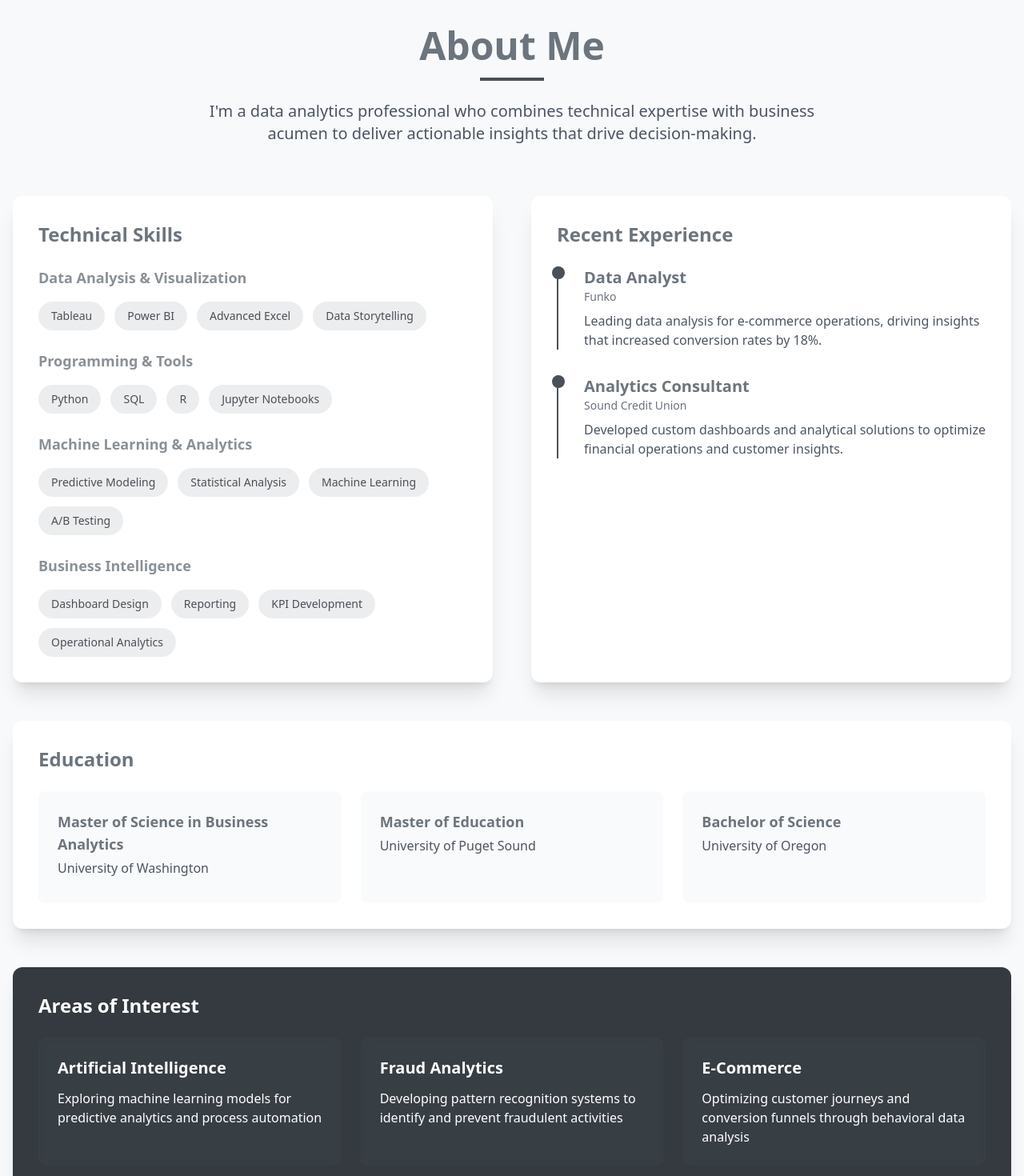
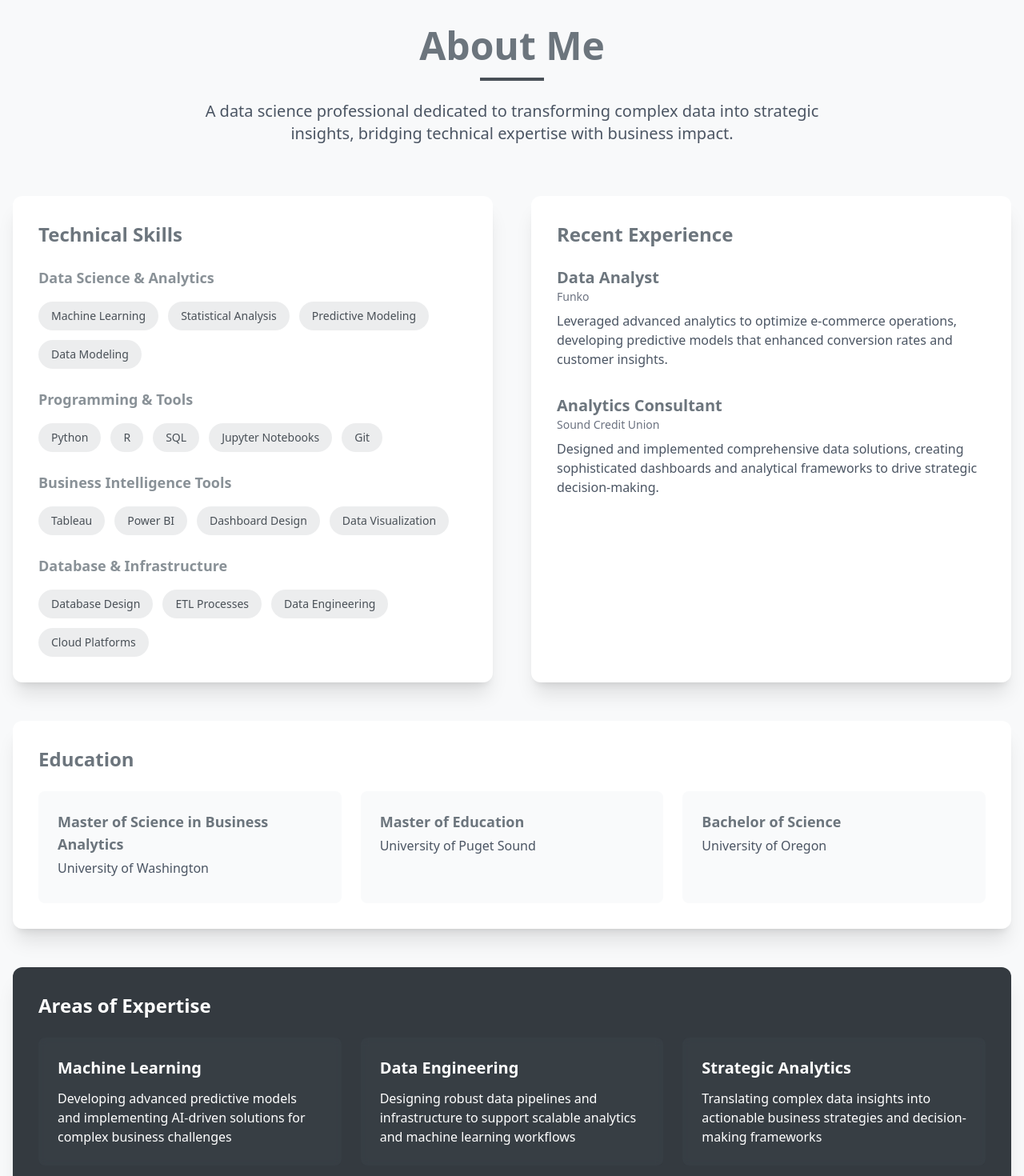
Before and after one commit to megan-es/megan-es.github.io, a React (Vite) app: page / in a window 1280 px wide. Shown: the part 2200-3670 px from the top of the page at 80% size. Built offline with nearby package versions, Linux system fonts and the light colour scheme.

Commit message:
updated professional section

```diff
--- a/src/components/About.jsx
+++ b/src/components/About.jsx
@@ -3,20 +3,20 @@ import { motion } from "framer-motion";
 // Categorized Skills
 const skillCategories = [
   {
-    category: "Data Analysis & Visualization",
-    skills: ["Tableau", "Power BI", "Advanced Excel", "Data Storytelling"]
+    category: "Data Science & Analytics",
+    skills: ["Machine Learning", "Statistical Analysis", "Predictive Modeling", "Data Modeling"]
   },
   {
     category: "Programming & Tools",
-    skills: ["Python", "SQL", "R", "Jupyter Notebooks"]
+    skills: ["Python", "R", "SQL", "Jupyter Notebooks", "Git"]
   },
   {
-    category: "Machine Learning & Analytics",
-    skills: ["Predictive Modeling", "Statistical Analysis", "Machine Learning", "A/B Testing"]
+    category: "Business Intelligence Tools",
+    skills: ["Tableau", "Power BI", "Dashboard Design", "Data Visualization"]
   },
   {
-    category: "Business Intelligence",
-    skills: ["Dashboard Design", "Reporting", "KPI Development", "Operational Analytics"]
+    category: "Database & Infrastructure",
+    skills: ["Database Design", "ETL Processes", "Data Engineering", "Cloud Platforms"]
   }
 ];
 
@@ -25,12 +25,12 @@ const experiences = [
   {
     role: "Data Analyst",
     company: "Funko",
-    description: "Leading data analysis for e-commerce operations, driving insights that increased conversion rates by 18%."
+    description: "Leveraged advanced analytics to optimize e-commerce operations, developing predictive models that enhanced conversion rates and customer insights."
   },
   {
     role: "Analytics Consultant",
     company: "Sound Credit Union",
-    description: "Developed custom dashboards and analytical solutions to optimize financial operations and customer insights."
+    description: "Designed and implemented comprehensive data solutions, creating sophisticated dashboards and analytical frameworks to drive strategic decision-making."
   }
 ];
 
@@ -76,8 +76,8 @@ const About = () => {
           <h2 className="text-5xl font-bold text-primary mb-4">About Me</h2>
           <div className="w-20 h-1 bg-accent mx-auto mb-6"></div>
           <p className="text-xl text-gray-600 max-w-3xl mx-auto">
-            I'm a data analytics professional who combines technical expertise with business acumen to deliver
-            actionable insights that drive decision-making.
+            A data science professional dedicated to transforming complex data into strategic insights,
+            bridging technical expertise with business impact.
           </p>
         </motion.div>
 
@@ -116,12 +116,9 @@ const About = () => {
             <h3 className="text-2xl font-bold text-primary mb-6">Recent Experience</h3>
             <div className="space-y-8">
               {experiences.map((exp, index) => (
-                <div key={index} className="relative pl-8 border-l-2 border-accent">
-                  <div className="absolute -left-2 top-0 w-4 h-4 rounded-full bg-accent"></div>
+                <div key={index} className="mb-6">
                   <h4 className="text-xl font-bold text-primary">{exp.role}</h4>
-                  <div className="flex justify-between text-sm text-gray-500 mb-2">
-                    <span>{exp.company}</span>
-                  </div>
+                  <div className="text-sm text-gray-500 mb-2">{exp.company}</div>
                   <p className="text-gray-600">{exp.description}</p>
                 </div>
               ))}
@@ -155,19 +152,19 @@ const About = () => {
             transition={{ duration: 0.5, delay: 0.2 }}
             viewport={{ once: true }}
           >
-            <h3 className="text-2xl font-bold mb-6">Areas of Interest</h3>
+            <h3 className="text-2xl font-bold mb-6">Areas of Expertise</h3>
             <div className="grid grid-cols-1 md:grid-cols-3 gap-6">
               <div className="bg-accent/20 backdrop-blur-sm p-6 rounded-lg">
-                <h4 className="text-xl font-bold mb-3">Artificial Intelligence</h4>
-                <p>Exploring machine learning models for predictive analytics and process automation</p>
+                <h4 className="text-xl font-bold mb-3">Machine Learning</h4>
+                <p>Developing advanced predictive models and implementing AI-driven solutions for complex business challenges</p>
               </div>
               <div className="bg-accent/20 backdrop-blur-sm p-6 rounded-lg">
-                <h4 className="text-xl font-bold mb-3">Fraud Analytics</h4>
-                <p>Developing pattern recognition systems to identify and prevent fraudulent activities</p>
+                <h4 className="text-xl font-bold mb-3">Data Engineering</h4>
+                <p>Designing robust data pipelines and infrastructure to support scalable analytics and machine learning workflows</p>
               </div>
               <div className="bg-accent/20 backdrop-blur-sm p-6 rounded-lg">
-                <h4 className="text-xl font-bold mb-3">E-Commerce</h4>
-                <p>Optimizing customer journeys and conversion funnels through behavioral data analysis</p>
+                <h4 className="text-xl font-bold mb-3">Strategic Analytics</h4>
+                <p>Translating complex data insights into actionable business strategies and decision-making frameworks</p>
               </div>
             </div>
           </motion.div>
--- a/src/components/TableauDashboard.jsx
+++ /dev/null
@@ -1,31 +0,0 @@
-import { useState } from "react";
-
-const SimpleTableauDashboard = ({ url, id }) => {
-  const [isLoading, setIsLoading] = useState(true);
-
-  // Create the embed URL with proper parameters
-  const embedUrl = `${url}?:showVizHome=no&:embed=true&:toolbar=no&:tabs=no&:display_count=no&:size=fit`;
-
-  return (
-    <div className="tableau-container" style={{ width: '100%', height: '400px' }}>
-      {isLoading && (
-        <div className="tableau-loading-overlay">
-          <div className="spinner"></div>
-          <p>Loading dashboard...</p>
-        </div>
-      )}
-
-      <iframe
-        src={embedUrl}
-        width="100%"
-        height="100%"
-        style={{ border: 'none' }}
-        frameBorder="0"
-        onLoad={() => setIsLoading(false)}
-        title={`Tableau Dashboard ${id}`}
-      />
-    </div>
-  );
-};
-
-export default SimpleTableauDashboard;
```
